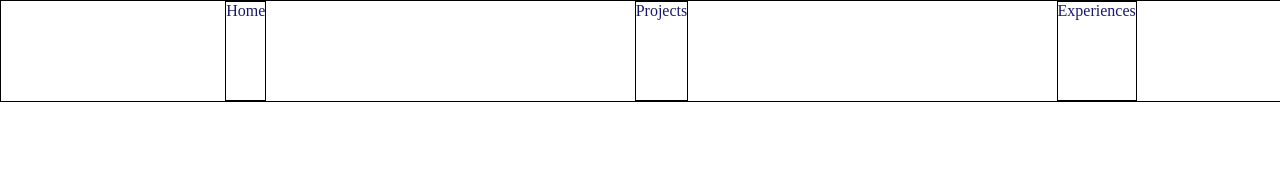
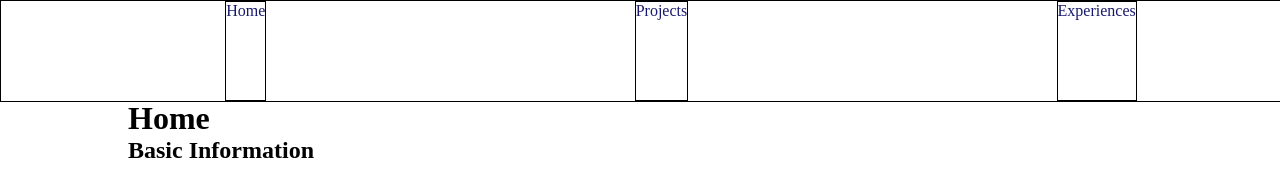
Before and after one commit to dean-work/Portfolio_Website, a plain HTML site: page index.html in a window 1280 px wide. Drawn offline with Linux system fonts and the light colour scheme.

Commit message:
Fixed up html body tag screw up

```diff
--- a/index.html
+++ b/index.html
@@ -5,6 +5,8 @@
     </head>
 
     <link href="./style.css" type="text/css" rel="stylesheet">
+
+    <body>
         <header>
             <nav>
                 <ul>
@@ -15,7 +17,12 @@
             </nav>
         </header>
 
-    <body>
+        <main>
+            <h1>Home</h1>
 
+            <section class="image-side">
+                <h2>Basic Information</h2>
+            </section>
+        </main>
     </body>
 </html>
--- a/style.css
+++ b/style.css
@@ -21,3 +21,10 @@ nav ul{
     width: 100%;
     height: 100px;
 }
+
+main {
+    position: relative;
+    top: 100px;
+
+    margin: 0 10%;
+}
```
Lines whose indentation alone changed are shown as unchanged.
